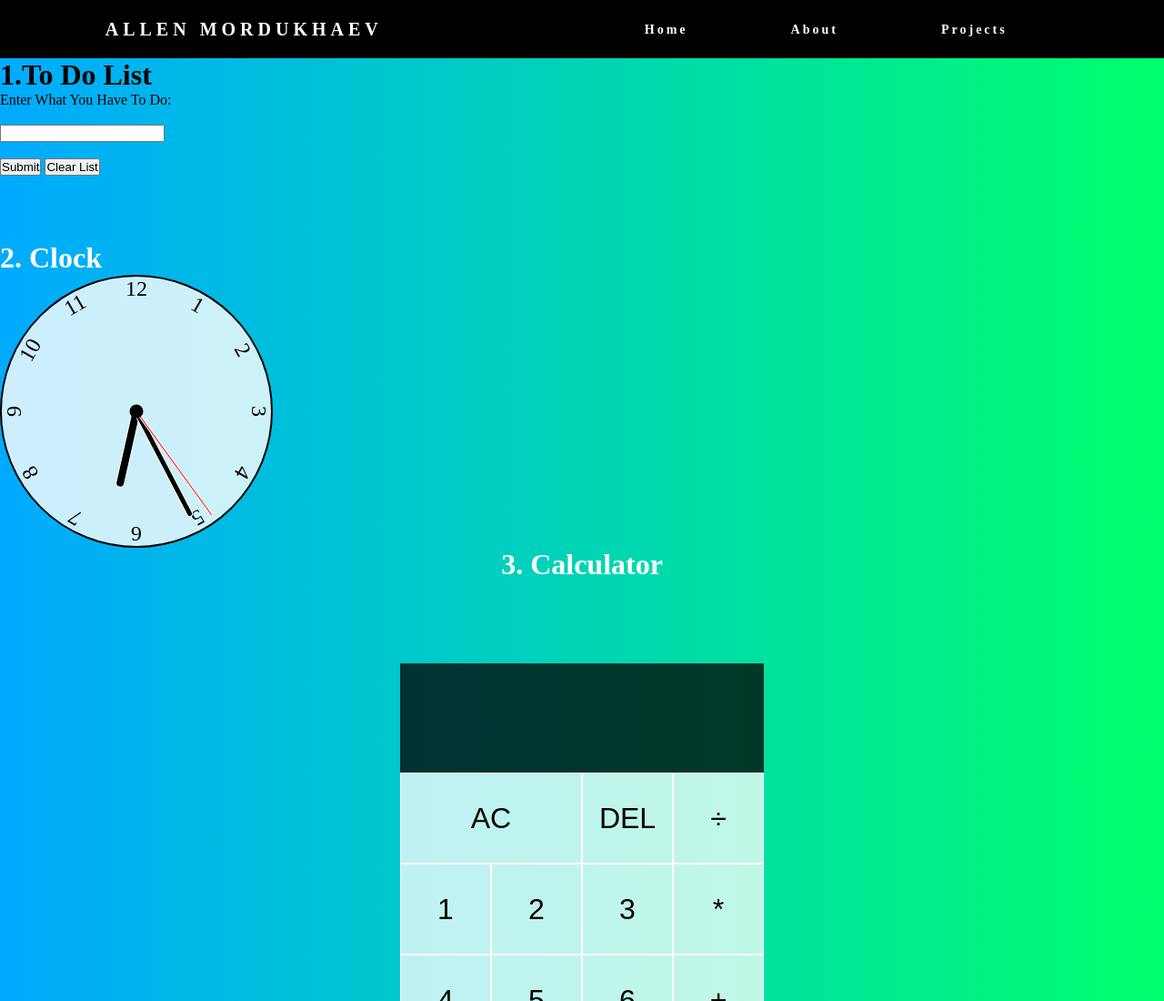
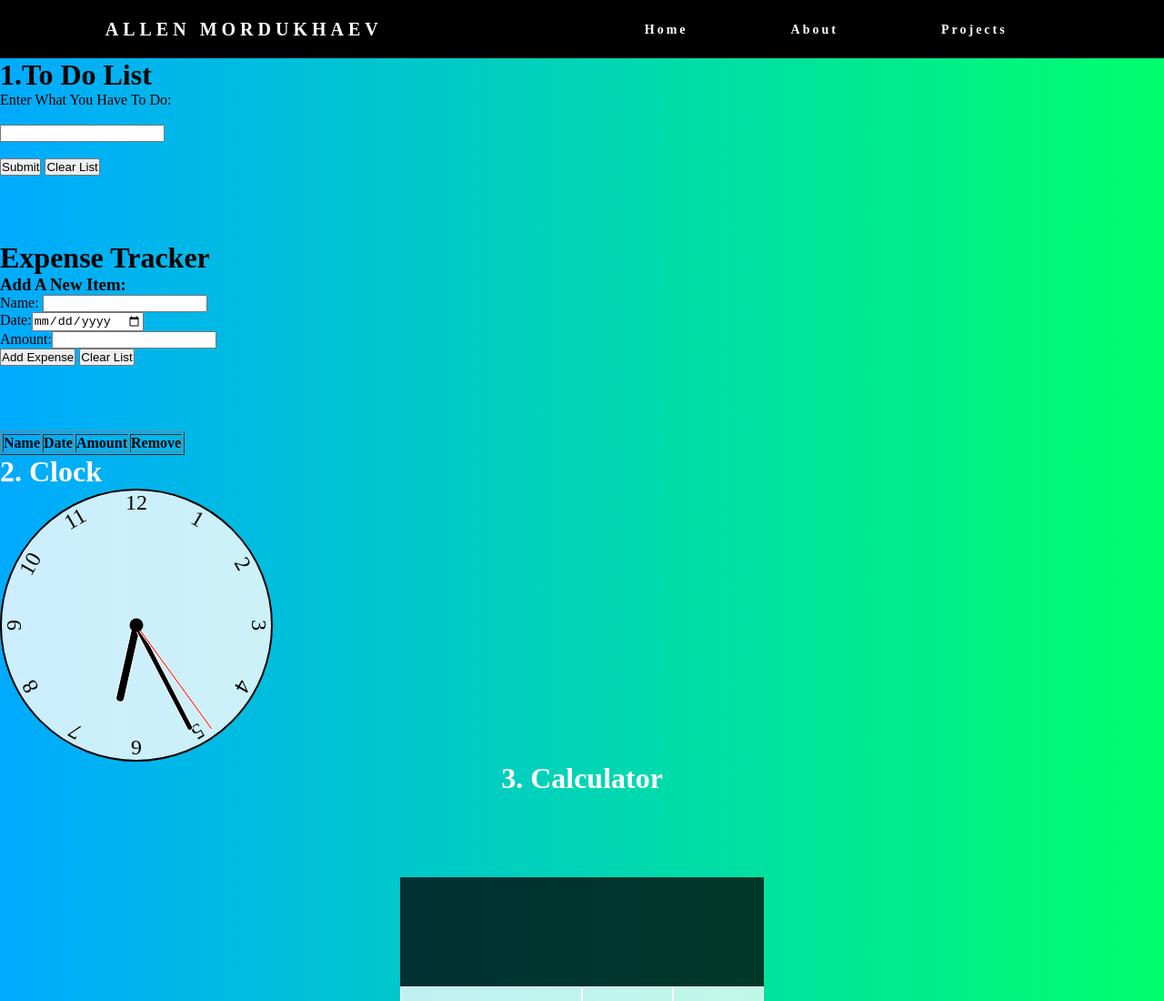
Before and after one commit to allenmor/my-personal-website, a plain HTML site: page projects.html in a window 1280 px wide. Shown: the top 1100 px of the page at 91% size. Drawn offline with Linux system fonts and the light colour scheme.

Commit message:
expenses added

```diff
--- a/projects.html
+++ b/projects.html
@@ -23,7 +23,7 @@
                 <div class="line3"></div>
             </div>
         </nav>
-
+        <div>
         <h1>1.To Do List</h1>
         <label>Enter What You Have To Do:</label>
         <br>
@@ -39,7 +39,34 @@
         <br>
         <br>
         <br>
+            </div>
+            <div>
+                <h1>Expense Tracker</h1>
+                <h3>Add A New Item:</h3>
+                <label>Name: <input text="text" id="name"></label><br>
+                <label>Date:<input type="date" id="date"></label><br>
+                <label>Amount:<input text="text" id="amount"></label><br>
+                <button type="button" id="myButton2">Add Expense</button>
+                <button type="button" id="clearList2">Clear List</button>
+                <br>
+                <br>
+                <br>
+                <br>
+                <br>
+                <table border="1">
+                    <tr>
+                        <th>Name</th>
+                        <th>Date</th>
+                        <th>Amount</th>
+                        <th>Remove</th>
+                    </tr>
+                    <tbody  id="table">
 
+                    </tbody>
+                </table>
+
+
+            </div>
         <div>
             <h1 style="color: white;">2. Clock</h1>
         <div class="clock">
```
